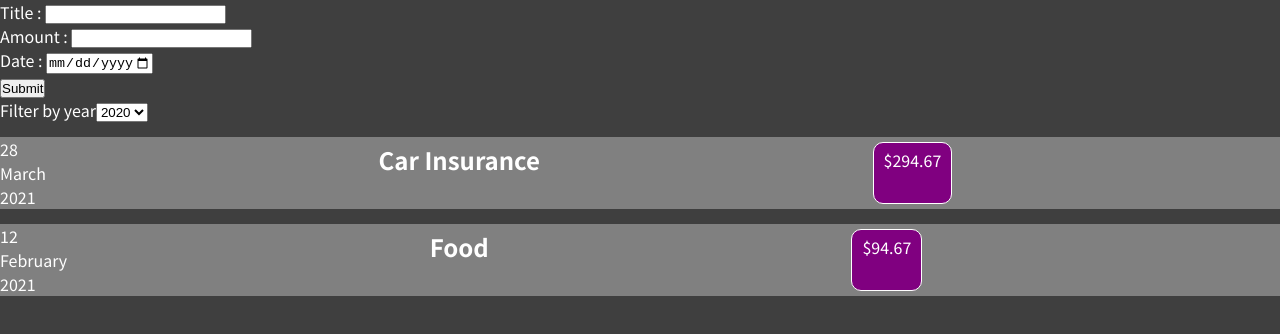
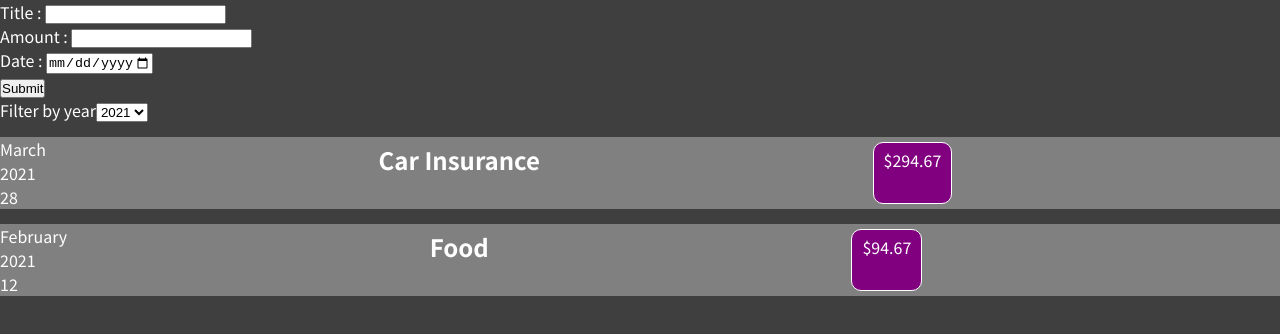
Before and after one commit to rsachdeva1020/Expense-Tracker, a React (Create React App) app: page / in a window 1280 px wide. Shown: the top 334 px of the page. Built offline with nearby package versions, Linux system fonts and the light colour scheme.

Commit message:
some improvements and dummy new features

```diff
--- a/src/App.js
+++ b/src/App.js
@@ -1,29 +1,36 @@
 // root component
-import React from 'react';
-// import ExpenseItem from "./components/Expenses/ExpenseItem.js";
+import React, {useState} from 'react';
+
 import Expenses from "./components/Expenses/Expenses.js";
 import NewExpense from "./components/NewExpense/NewExpense.js";
 
-function App() {
-  const expenses = [
+const INITIAL_EXPENSES = [
   {
     date : new Date(2021, 2, 28),
     title : 'Car Insurance',
     amount : 294.67,
+    id : Math.random().toString(),
   },
   {
     date : new Date(2021, 1, 12),
     title : 'Food',
     amount : 94.67,
+    id : Math.random().toString(),
   },
 ]
 
+function App() {
+  const [expenses, setExpenses] = useState(INITIAL_EXPENSES);
 
-  // <ExpenseItem title={expenses[0].title} amount={expenses[0].amount} date={expenses[0].date}></ExpenseItem>
-  // <ExpenseItem title={expenses[1].title} amount={expenses[1].amount} date={expenses[1].date} />
+  function addExpenseHandler(expense){
+    setExpenses((prevExpense) => {
+      return [expense, ...prevExpense];
+    })
+  }
+
   return (
     <div>
-      <NewExpense/>
+      <NewExpense onAddExpense={addExpenseHandler}/>
       <Expenses items={expenses}/>
     </div>
   );
--- a/src/components/Expenses/ExpenseDate.js
+++ b/src/components/Expenses/ExpenseDate.js
@@ -1,18 +1,17 @@
 import './CSS/ExpenseDate.css';
 
 function ExpenseDate(props){
-    // console.log(props)
+    const month = props.date.toLocaleString('en-US', { month: 'long' });
+    const day = props.date.toLocaleString('en-US', { day: '2-digit' });
+    const year = props.date.getFullYear();
+
     return (
-        // <div>{props.date.toISOString()}</div>
-        <div>
-            <div>{props.date.getDate()}</div>
-            <div>{props.date.toLocaleString('en-US', {
-                month : 'long',
-                })}
-            </div>
-            <div>{props.date.getFullYear()}</div>
-        </div>
-    );
+    <div className='expense-date'>
+      <div className='expense-date__month'>{month}</div>
+      <div className='expense-date__year'>{year}</div>
+      <div className='expense-date__day'>{day}</div>
+    </div>
+  );
 }
 
 export default ExpenseDate;
--- a/src/components/Expenses/ExpenseItem.js
+++ b/src/components/Expenses/ExpenseItem.js
@@ -4,12 +4,8 @@ import "./CSS/ExpenseItem.css";
 import "./ExpenseDate.js";
 import ExpenseDate from "./ExpenseDate.js";
 
-// const expenseDate = new Date(2021, 2, 28);
-// const expenseTitle = 'Car Insurance';
-// const expenseAmount = 294.67;
-
 function ExpenseItem(props){
-    console.log(props.prop)
+    // console.log(props.prop)
     return(
         <div className="expense-item">
             <ExpenseDate date={props.prop.date}/>
--- a/src/components/Expenses/Expenses.js
+++ b/src/components/Expenses/Expenses.js
@@ -4,15 +4,20 @@ import Filter from './Filter'
 import React, {useState} from 'react'
 
 export default function Expenses(props) {
-    const [filteredYear, setFilteredYear] = useState('2020');
+    const [filteredYear, setFilteredYear] = useState('2021');
 
-    const filterChangeHandler = selectedYear => {
+    const filterChangeHandler = (selectedYear) => {
         setFilteredYear(selectedYear);
     };
+
+    const filteredExpenses = props.items.filter(expense => {
+        return expense.date.getFullYear().toString() === filteredYear;
+    });
+
     return (
         <div>
             <Filter selected={filteredYear} onChangeFilter={filterChangeHandler} />
-            {props.items.map(expense => <ExpenseItem prop={expense}></ExpenseItem>)}
+            {filteredExpenses.length > 0 ? filteredExpenses.map(expense => <ExpenseItem key={expense.id} prop={expense}></ExpenseItem>) : <h1>No expenses found in selected year</h1>}
         </div>
     )
 }
--- a/src/components/NewExpense/Form.js
+++ b/src/components/NewExpense/Form.js
@@ -1,6 +1,7 @@
 import React, {useState} from 'react'
 
-export default function Form(){
+export default function Form(props){
+
     const [enteredTitle, setEnteredTitle] = useState('')
     const [enteredAmount, setEnteredAmount] = useState('')
     const [enteredDate, setEnteredDate] = useState('')
@@ -9,10 +10,12 @@ export default function Form(){
         event.preventDefault();
 
         const expenseData = {
+            date : new Date(enteredDate),
             title : enteredTitle,
             amount : enteredAmount,
-            date : new Date(enteredDate),
         }
+
+        props.onSaveExpenseData(expenseData);
 
         // clearing input fields
         setEnteredTitle('')
--- a/src/components/NewExpense/NewExpense.js
+++ b/src/components/NewExpense/NewExpense.js
@@ -1,8 +1,17 @@
 import React from 'react'
 import Form from './Form'
 
-export default function NewExpense(){
+export default function NewExpense(props){
+
+    function saveExpenseDataHandler(enteredData){
+        enteredData = {
+            ...enteredData,
+            id : Math.random().toString(),
+        }
+        props.onAddExpense(enteredData);
+    }
+
     return(
-        <Form/>
+        <Form onSaveExpenseData={saveExpenseDataHandler}/>
     )
 }
```
Also changed, not shown: src/components/Chart/Bar.js (added, +9 -0 lines), src/components/Chart/Chart.js (added, +15 -0 lines). Lines whose indentation alone changed are shown as unchanged.
